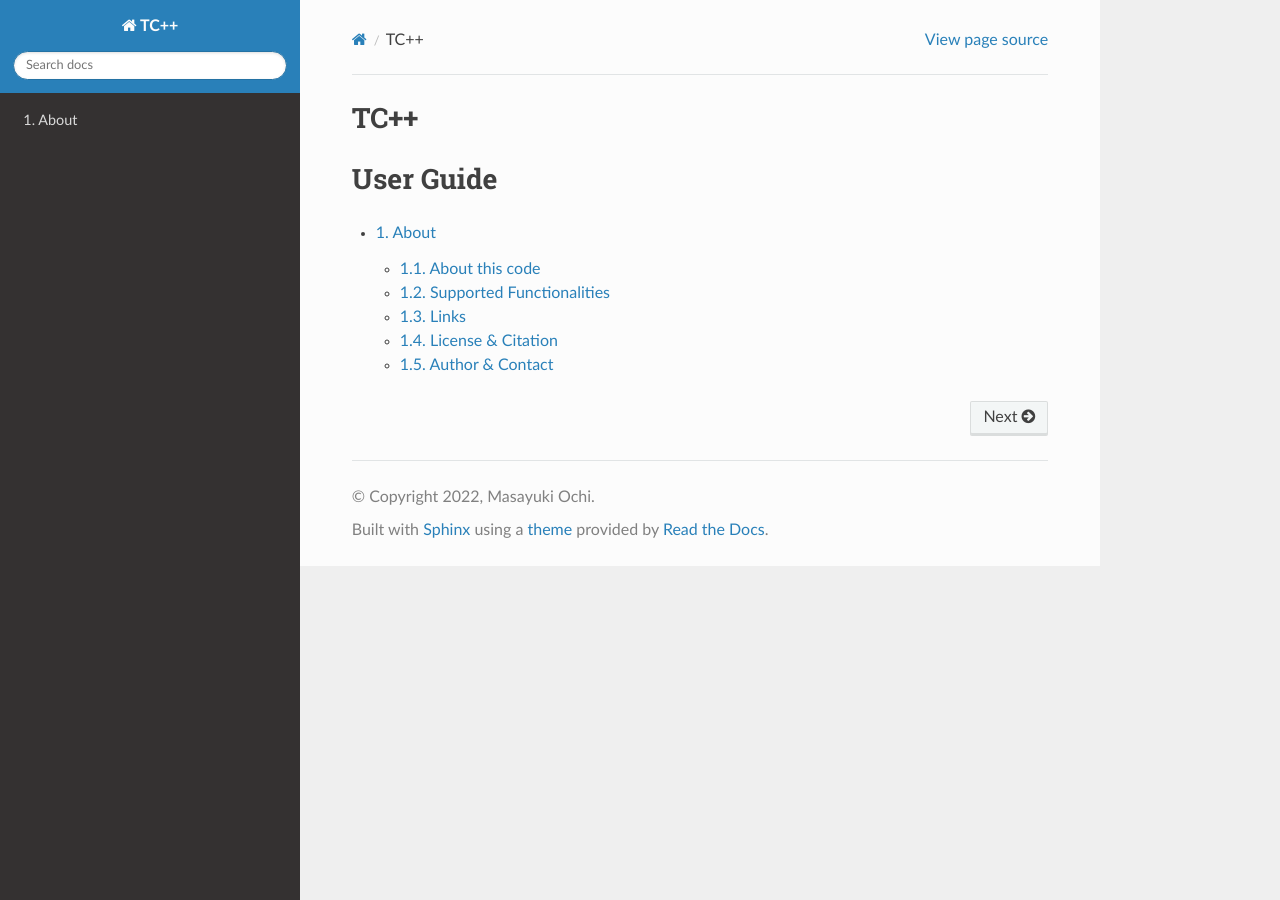
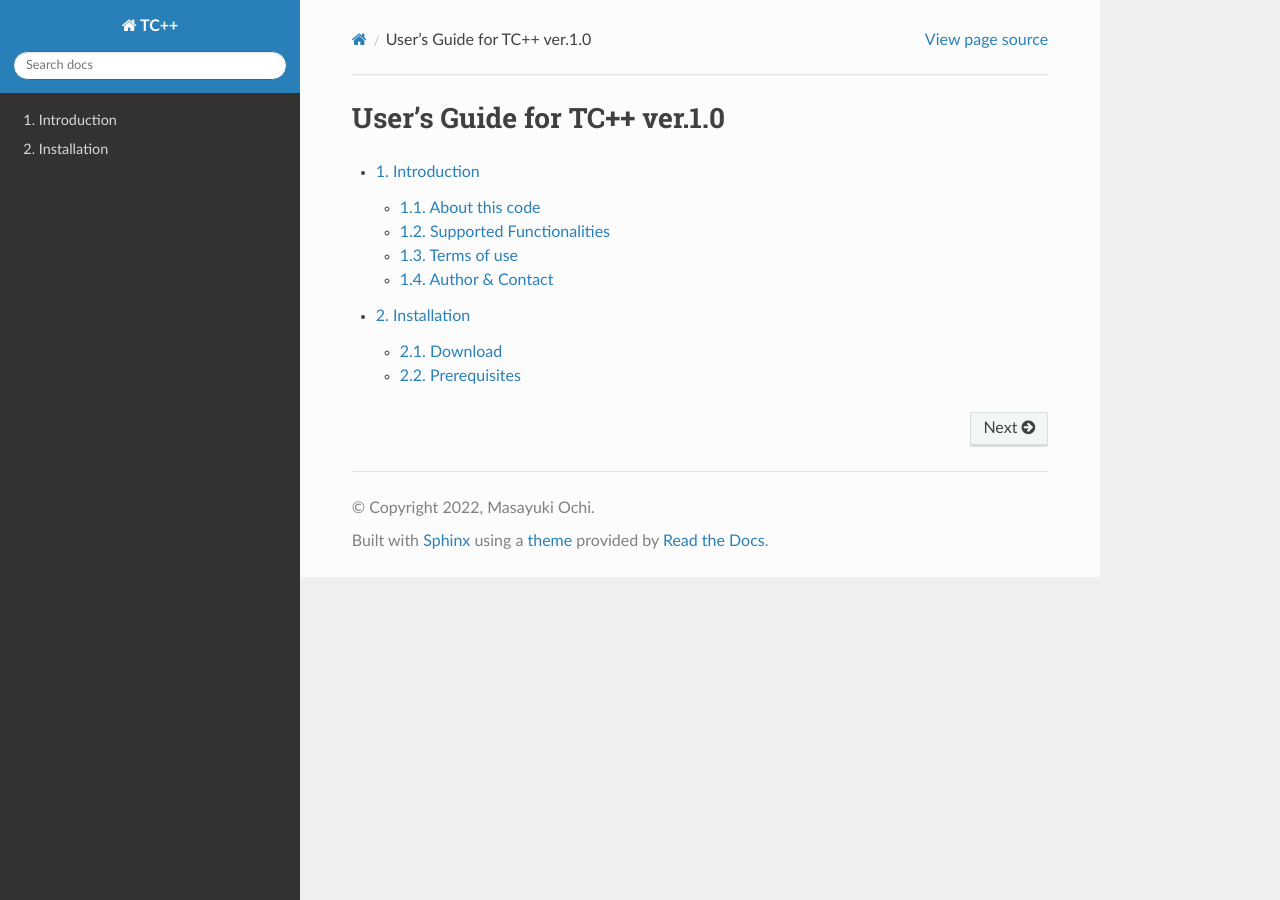
Before and after one commit to masaochi/TC, a Sphinx documentation site: the page built from docs/index.rst, in a window 1280 px wide. Built offline with Sphinx 7.4.7 and the Read the Docs theme 2.0.0, drawn with Linux system fonts in a browser that asks for light colours.

Commit message:
[Update]

```diff
--- a/docs/index.rst
+++ b/docs/index.rst
@@ -1,12 +1,10 @@
-TC++
+User's Guide for TC++ ver.1.0
 ==============================
-
-User Guide
-==========
 
 .. toctree::
    :maxdepth: 3
    :numbered: 2
    :glob:
 
-   about
+   introduction
+   installation
```
Also changed, not shown: README.md (+3 -2 lines), docs/about.rst (deleted, +0 -18 lines), docs/installation.rst (added, +18 -0 lines), docs/introduction.rst (added, +26 -0 lines), 2 other files.
